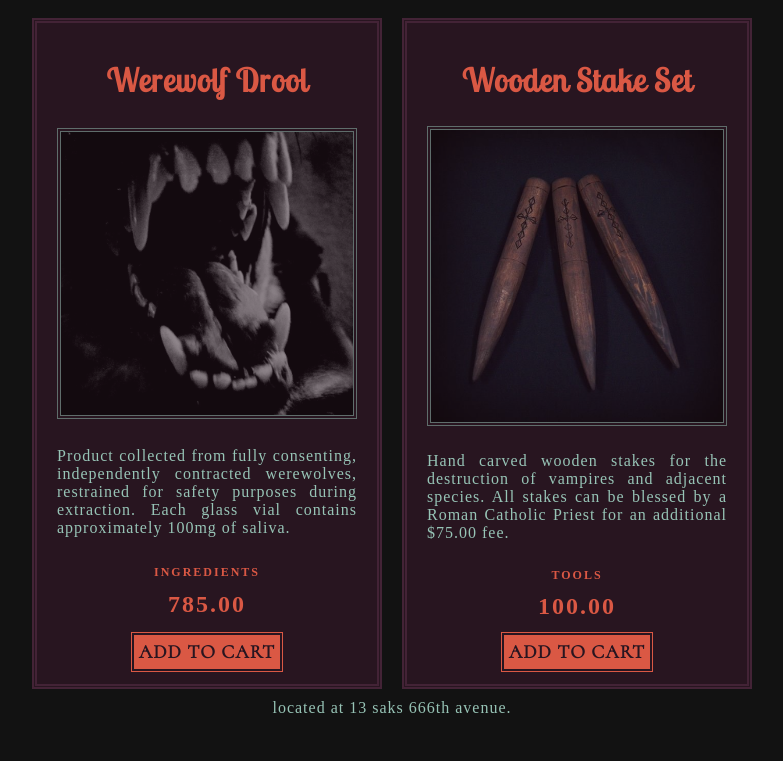
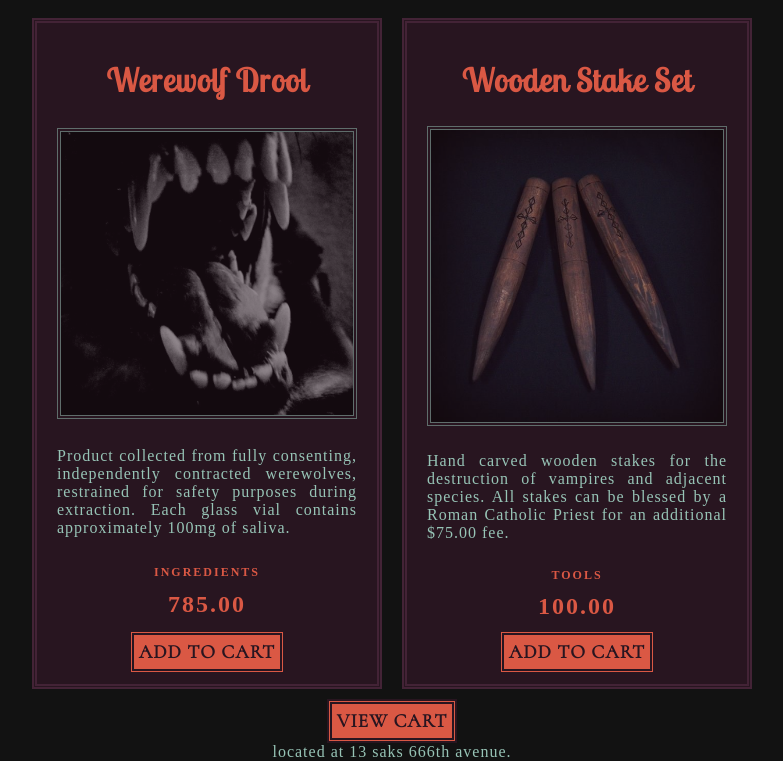
Before and after one commit to ian-ch-jsx/lab-06-e-commerce-site, a website with bundled scripts: page index.html in a window 1280 px wide. Shown: the part 849-1610 px from the top of the page, without its empty margins (248-1031 px from the left). Before the commit the page ends 1566 px from the top, so only its background shows below. Built offline with nearby package versions, Linux system fonts and the light colour scheme.

Commit message:
added view cart button

```diff
--- a/index.html
+++ b/index.html
@@ -16,6 +16,9 @@
 <body>
     <h1>Alistair & Crow</h1>
     <div id="product-list"></div>
+    <section>
+        <a href="./cart"><button id="view-cart">View Cart</button></a>
+    </section>
     <footer>located at 13 saks 666th avenue.</footer>
 
     <script type="module" src="./app.js"></script>
```
Also changed, not shown: README.md.
